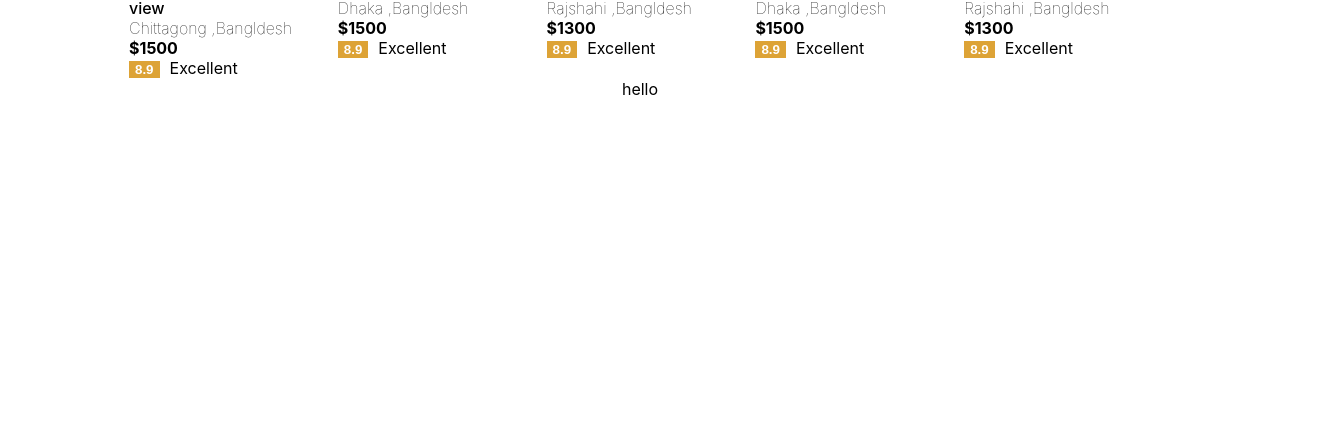
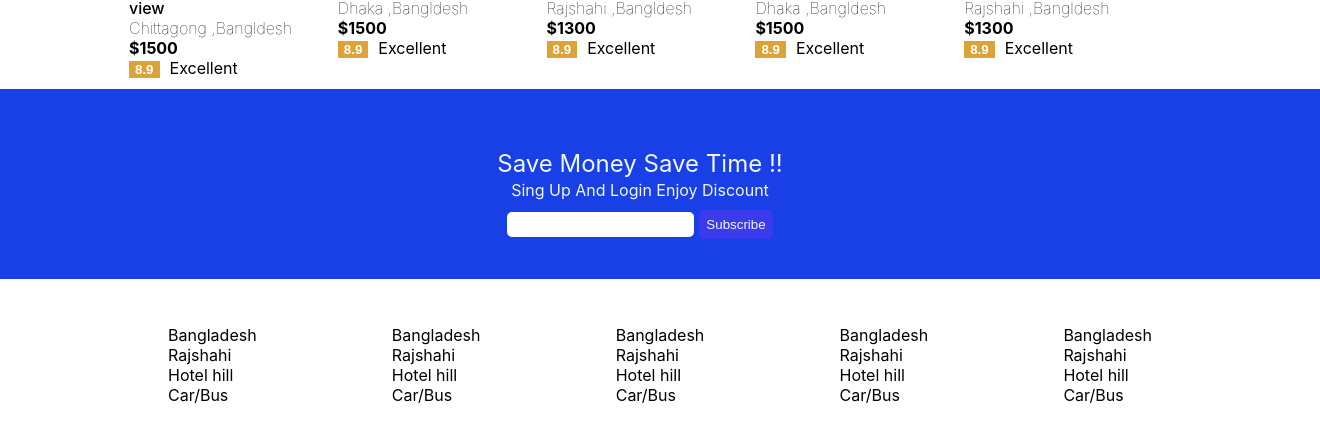
Before and after one commit to Foysalrabby/BokingApi, a React (Create React App) app in the folder client/: page / in a window 1280 px wide. Shown: the part 1175-1613 px from the top of the page, 1320 px wide, since content can reach past the window. Before the commit the page ends 1274 px from the top, so only its background shows below. Built offline with nearby package versions, Linux system fonts and the light colour scheme.

Commit message:
finish home page

```diff
--- /dev/null
+++ b/client/src/Component/Footer/Footer.css
@@ -0,0 +1,13 @@
+.footer{
+width: 100%;
+max-width: 1024px;
+display: flex;
+padding: 20px;
+align-items: center;
+justify-content: space-between;
+
+}
+.footeritem li{
+list-style: none;
+cursor: pointer;
+}
--- /dev/null
+++ b/client/src/Component/Footer/Footer.jsx
@@ -0,0 +1,52 @@
+import React from 'react';
+import './Footer.css';
+
+const Footer = () => {
+    return (
+        <div className='footer'>
+        <div className="footeritem">
+         <ul className='footerul'>
+         <li className='fcountry'>Bangladesh</li>
+         <li className='fcity'>Rajshahi</li>
+         <li className='fhotel'>Hotel hill</li>
+         <li className='ftransport'>Car/Bus</li>
+         </ul>
+         </div>
+         <div className="footeritem">
+         <ul className='footerul'>
+         <li className='fcountry'>Bangladesh</li>
+         <li className='fcity'>Rajshahi</li>
+         <li className='fhotel'>Hotel hill</li>
+         <li className='ftransport'>Car/Bus</li>
+         </ul>
+         </div>
+         <div className="footeritem">
+         <ul className='footerul'>
+         <li className='fcountry'>Bangladesh</li>
+         <li className='fcity'>Rajshahi</li>
+         <li className='fhotel'>Hotel hill</li>
+         <li className='ftransport'>Car/Bus</li>
+         </ul>
+         </div>
+         <div className="footeritem">
+         <ul className='footerul'>
+         <li className='fcountry'>Bangladesh</li>
+         <li className='fcity'>Rajshahi</li>
+         <li className='fhotel'>Hotel hill</li>
+         <li className='ftransport'>Car/Bus</li>
+         </ul>
+         </div>
+
+         <div className="footeritem">
+         <ul className='footerul'>
+         <li className='fcountry'>Bangladesh</li>
+         <li className='fcity'>Rajshahi</li>
+         <li className='fhotel'>Hotel hill</li>
+         <li className='ftransport'>Car/Bus</li>
+         </ul>
+         </div>
+        </div>
+    );
+};
+
+export default Footer;
--- a/client/src/Component/Maillist/Maillist.css
+++ b/client/src/Component/Maillist/Maillist.css
@@ -0,0 +1,37 @@
+.Maillist{
+    width: 100%;
+    margin: 10px;
+    padding: 40px;
+    align-items: center;
+    background-color: rgb(25, 63, 231);
+    justify-content: center;
+    display: flex;
+    flex-direction: column;
+
+}
+.Maillisttitle{
+    margin-bottom: 2px;
+    color: aliceblue;
+    font-weight: 400;
+}
+.Maildesc{
+    color: aliceblue;
+}
+.mailInputcontainer{
+    margin-top: 10px;
+}
+.Mailinputbox{
+border: none;
+  padding: 5px;
+  margin-right: 5px;
+  cursor: pointer;
+  border-radius: 5px;
+}
+.mailbutton{
+    padding: 7px;
+    background-color: rgb(59, 59, 238);
+    border: none;
+    color: aliceblue;
+    cursor: pointer;
+    border-radius: 5px;
+}
--- a/client/src/Component/Maillist/Maillist.jsx
+++ b/client/src/Component/Maillist/Maillist.jsx
@@ -4,7 +4,13 @@ import './Maillist.css';
 const Maillist = () => {
     return (
         <div className='Maillist'>
-            <div className="Maillistitem"> hello</div>
+            <h2 className="Maillisttitle"> Save Money Save Time !!</h2>
+            <span className='Maildesc'> Sing Up And Login Enjoy Discount</span>
+            <div className="mailInputcontainer">
+                <input type="text" className='Mailinputbox' />
+               <button className='mailbutton'>Subscribe</button>
+            </div>
+
         </div>
     );
 };
--- a/client/src/Pages/Home/Home.jsx
+++ b/client/src/Pages/Home/Home.jsx
@@ -6,6 +6,7 @@ import './Home.css';
 import Propertieslist from '../../Component/PropertieList/Propertieslist';
 import Propertiesfeautre from '../../Component/Propertfeature/Propertiesfeautre';
 import Maillist from '../../Component/Maillist/Maillist';
+import Footer from '../../Component/Footer/Footer';
 
 const Home = () => {
     return (
@@ -19,6 +20,7 @@ const Home = () => {
             <h1> Browse Types Propertie</h1>
             <Propertiesfeautre/>
             <Maillist/>
+            <Footer/>
             </div>
 
         </div>
```
